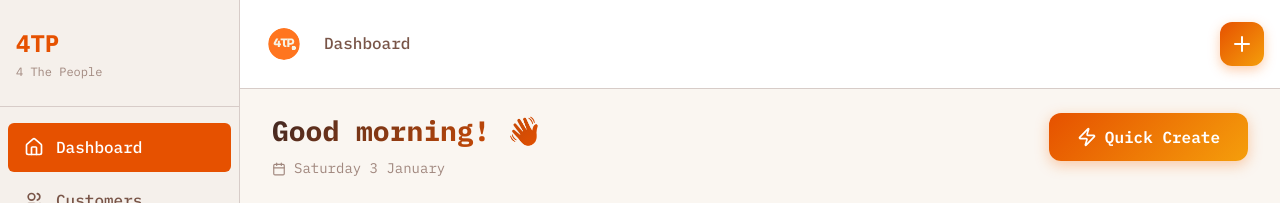
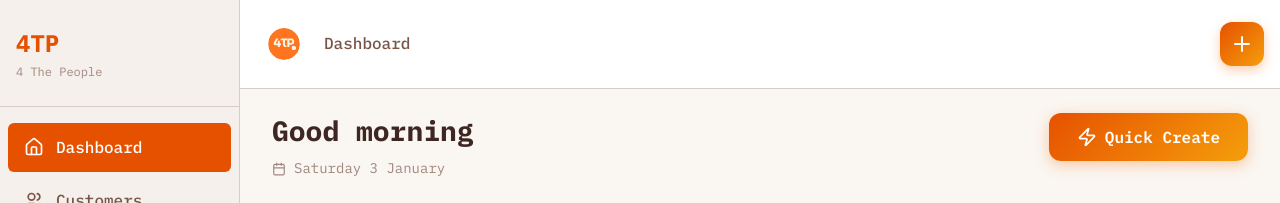
Before and after one commit to ledgerly111/4thepeople-typing-center-solution, a React (Vite) app: page /dashboard in a window 1280 px wide. Shown: the top 203 px of the page. Built offline with nearby package versions, Linux system fonts and the light colour scheme; no server answers; the database is empty.

Commit message:
fix: Make dashboard greeting plain white, remove emoji

```diff
--- a/src/pages/Dashboard.jsx
+++ b/src/pages/Dashboard.jsx
@@ -119,12 +119,9 @@ const Dashboard = () => {
                         margin: 0,
                         fontSize: '1.75rem',
                         fontWeight: '700',
-                        background: 'linear-gradient(135deg, var(--text-primary) 0%, var(--accent) 100%)',
-                        WebkitBackgroundClip: 'text',
-                        WebkitTextFillColor: 'transparent',
-                        backgroundClip: 'text'
+                        color: 'var(--text-primary)'
                     }}>
-                        {getGreeting()}! 👋
+                        {getGreeting()}
                     </h1>
                     <div style={{
                         display: 'flex',
```
